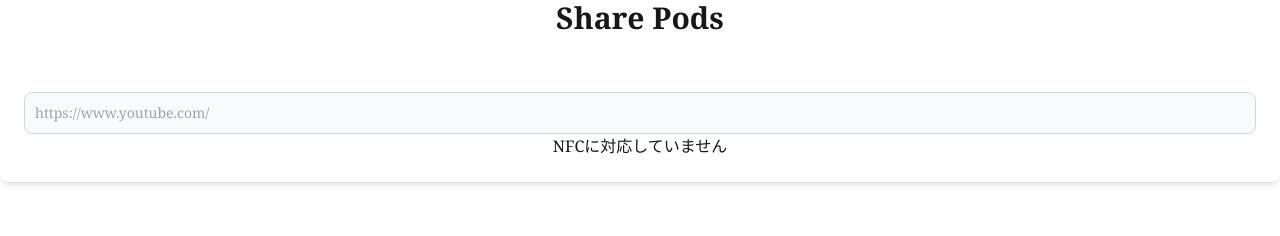
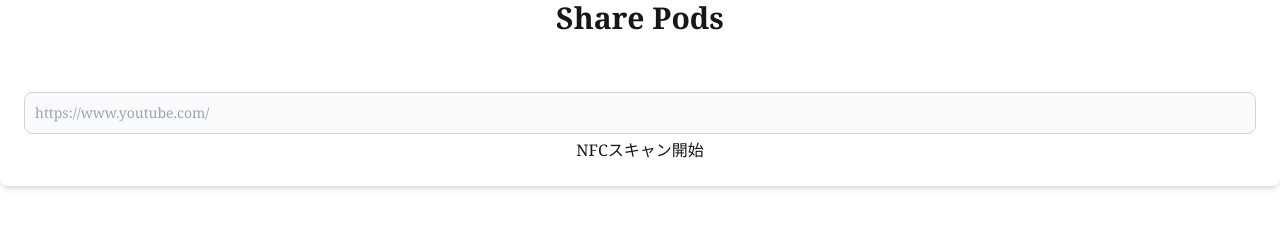
Before and after one commit to taniiicom/sharepods, a Next.js app in the folder frontend/: page / in a window 1280 px wide. Shown: the top 236 px of the page. Built offline with nearby package versions, Linux system fonts and the light colour scheme; no server answers.

Commit message:
NFCボタンにスタイル作成

```diff
--- a/frontend/src/app/page.tsx
+++ b/frontend/src/app/page.tsx
@@ -118,10 +118,10 @@ export default function MusicPage() {
             />
           </div>
         </div>
-        {nfcSupported ? (
+        {!nfcSupported ? (
           <button onClick={() => {
             handleNfcScan();
-          }} className="font-serif">NFCスキャン開始</button>
+          }} className="font-serif flex justify-center font-light mt-1 w-full">NFCスキャン開始</button>
         ) : (
           <>
             <p className="font-serif flex justify-center">NFCに対応していません</p>
```
